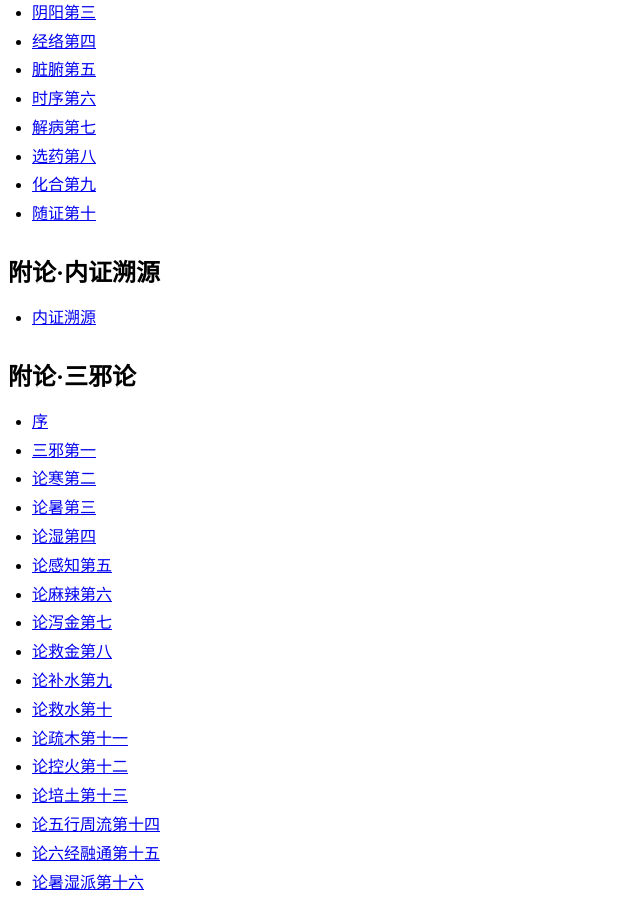
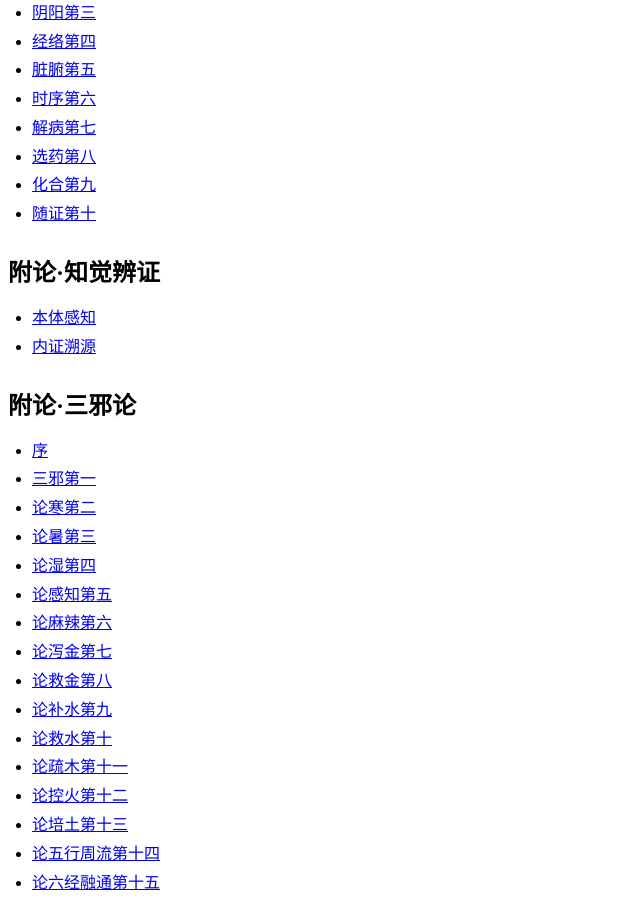
Before and after one commit to chixiao994/chixiao994.github.io, a Jekyll site: the page shibianji/interpretations/先秦/黄帝内经/index.html, which Jekyll copies as it is, in a window 1280 px wide and 900 px high, scrolled down 2103 px. Shown: the whole window, without its empty margins (0-640 px from the left). Built offline with Jekyll 4.4.1, drawn with Linux system fonts in a browser that asks for light colours.

Commit message:
Update index.html

```diff
--- a/shibianji/interpretations/先秦/黄帝内经/index.html
+++ b/shibianji/interpretations/先秦/黄帝内经/index.html
@@ -138,10 +138,11 @@
         <li><a href="治病通鉴·附论·六态论·10随证第十.html">随证第十</a></li>
     </ul>
 
-    <!-- 附论·内证溯源 -->
-    <h2>附论·内证溯源</h2>
+    <!-- 附论·知觉辨证 -->
+    <h2>附论·知觉辨证</h2>
     <ul>
-        <li><a href="治病通鉴·附论·内证溯源.html">内证溯源</a></li>
+        <li><a href="治病通鉴·附论·知觉辨证·01本体感知.html">本体感知</a></li>
+        <li><a href="治病通鉴·附论·知觉辨证·02内证溯源.html">内证溯源</a></li>
     </ul>
 
     <!-- 附论·三邪论（新增序，共23篇） -->
```
